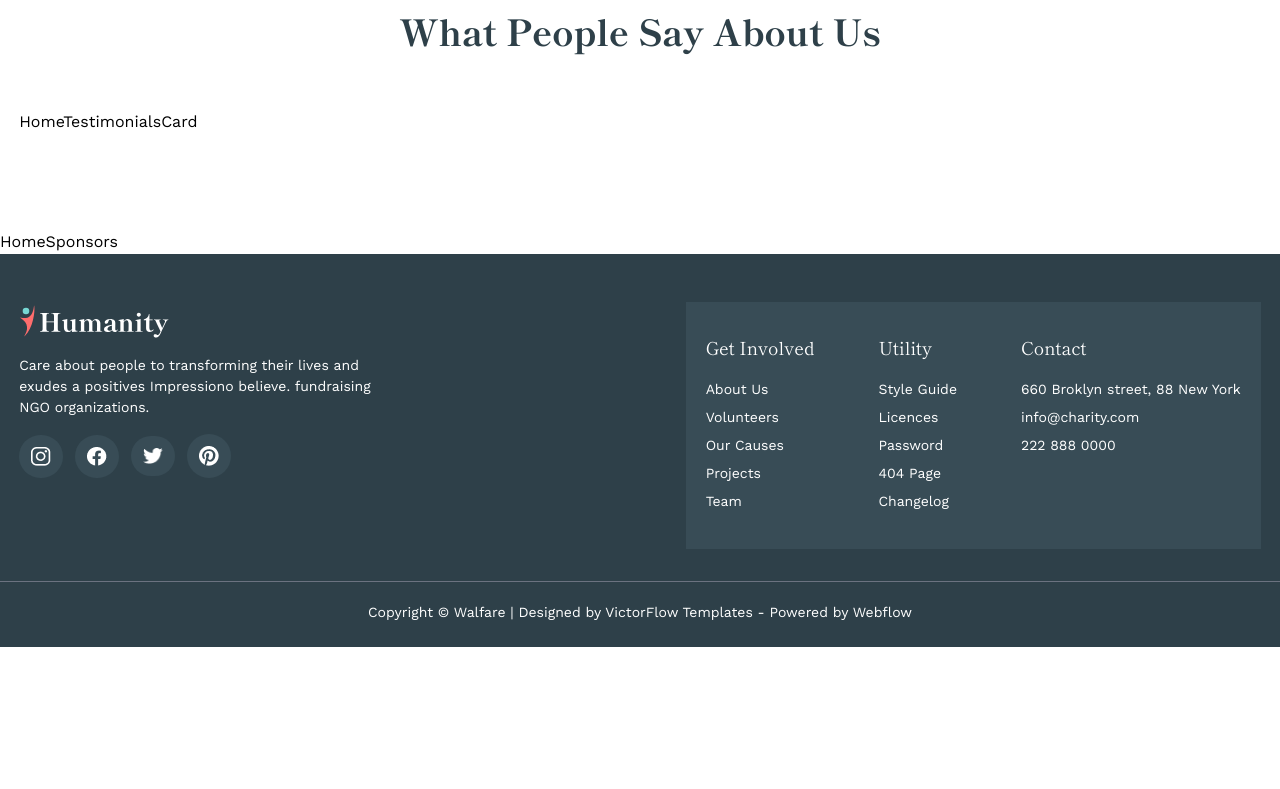
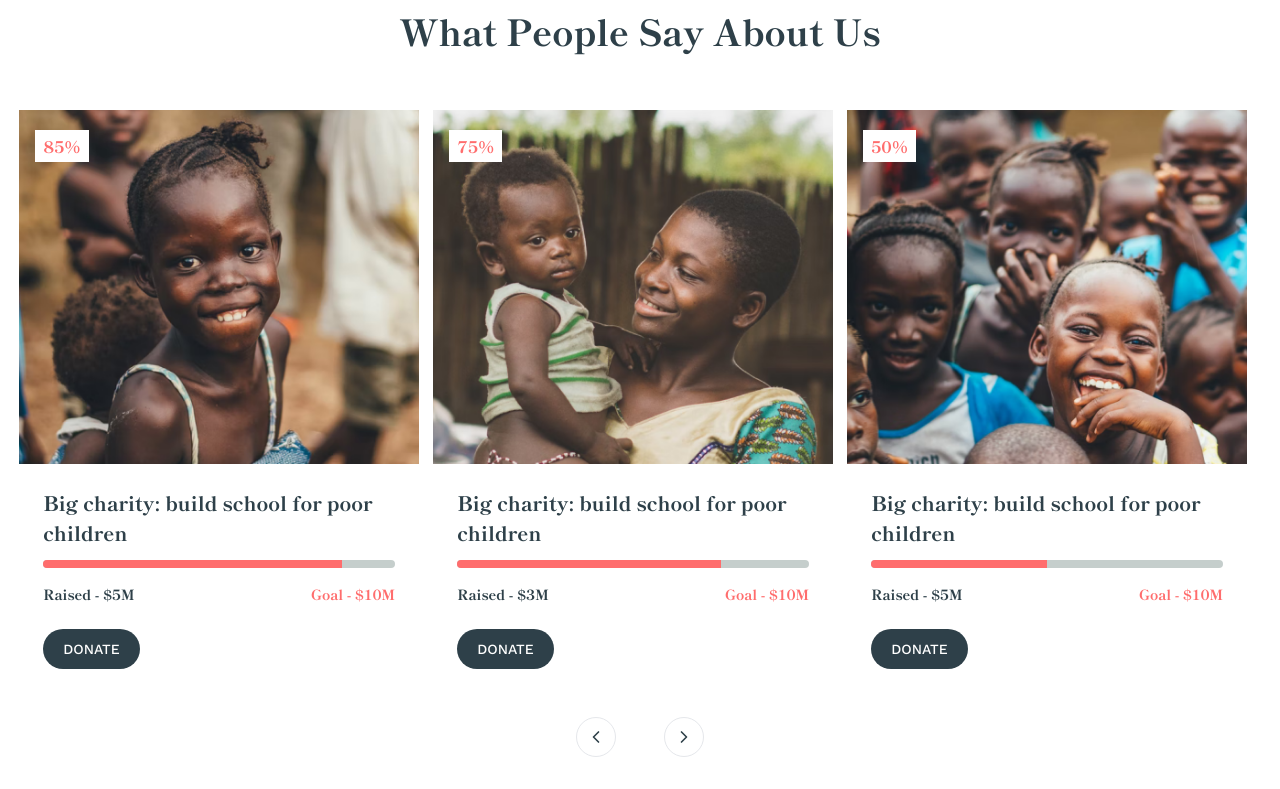
Before and after one commit to gpsimi/humanity_charity, a Next.js app: page / in a window 1280 px wide. Shown: the part 4891-5680 px from the top of the page. Before the commit the page ends 5538 px from the top, so only its background shows below. Built offline with nearby package versions, Linux system fonts and the light colour scheme; a web font is replaced by a local one.

Commit message:
Update HomeTestimonialsCard.tsx

```diff
--- a/components/HomeTestimonialsCard.tsx
+++ b/components/HomeTestimonialsCard.tsx
@@ -1,9 +1,117 @@
-import React from 'react'
+"use client"
+
+import { ChevronLeft, ChevronRight } from "lucide-react";
+import React, { useRef } from "react";
+import Slider from "react-slick";
+import { Button } from "./ui/button";
+import { homeCauses } from "@/constants/page";
+import Image from "next/image";
+import Link from "next/link";
+
 
 const HomeTestimonialsCard = () => {
-  return (
-    <div>HomeTestimonialsCard</div>
-  )
+    let sliderRef = useRef<any>(null);
+    const next = () => {
+        sliderRef.current?.slickNext();
+    };
+    const previous = () => {
+        sliderRef.current?.slickPrev();
+    };
+    const settings = {
+        dots: false,
+        arrows: false,
+        infinite: true,
+        speed: 500,
+        slidesToShow: 3,
+        slidesToScroll: 1,
+        // autoplay: true,
+        responsive: [
+            {
+                breakpoint: 10000,
+                settings: {
+                    slidesToShow: 3,
+                    slidesToScroll: 1,
+                    infinite: true,
+                },
+            },
+            {
+                breakpoint: 1024,
+                settings: {
+                    slidesToShow: 2,
+                    slidesToScroll: 1,
+                    initialSlide: 2,
+                },
+            },
+            {
+                breakpoint: 640,
+                settings: {
+                    slidesToShow: 1,
+                    slidesToScroll: 1,
+                },
+            },
+        ],
+    };
+
+
+    return (
+        <section className="">
+
+            <div className="">
+                <Slider
+                    ref={sliderRef}
+                    {...settings}
+                >
+
+                    {homeCauses.map((donation) => (
+                        <div key={donation.id} className="">
+                            <div className="relative">
+                                <Image
+                                    src={donation.image}
+                                    alt={donation.title}
+                                    width={400}
+                                    height={50}
+                                    className="object-cover md:w-[400px] w-[350px]"
+                                />
+                                <div className="absolute top-5 left-4 bg-white font-bold font-serif px-2 py-1 text-orange-1">
+                                    {donation.percentage}
+                                </div>
+                            </div>
+                            <div className="p-4 md:p-6 bg-white md:w-[400px] w-[350px]">
+                                <h3 className="h3">
+                                    {donation.title}
+                                </h3>
+                                <div className="relative pt-1">
+                                    <div className="overflow-hidden h-2 mb-4 text-xs flex rounded bg-gray-4">
+                                        <div
+                                            style={{ width: donation.percentage }}
+                                            className="shadow-none flex flex-col text-center whitespace-nowrap text-white justify-center bg-orange-1"
+                                        />
+                                    </div>
+                                </div>
+                                <div className="flex justify-between text-gray-7000 mb-4">
+                                    <span className='spanDark'>Raised - {donation.raised}</span>
+                                    <span className='spanOrange'>Goal - {donation.goal}</span>
+                                </div>
+
+                                <Button className="button-dark max-md:mb-3">
+                                    <Link href={`/causes/${donation.id}`}>Donate</Link>
+                                </Button>
+                            </div>
+                        </div>
+                    ))}
+
+                </Slider>
+                <div className="mt-6 flex gap-12 justify-center">
+                    <Button variant="outline" className="bg-white rounded-full" size="icon" onClick={previous}>
+                        <ChevronLeft className="h-5 w-8 text-dark-1" />
+                    </Button>
+                    <Button variant="outline" className="bg-white rounded-full" size="icon" onClick={next}>
+                        <ChevronRight className="h-5 w-8 text-dark-1" />
+                    </Button>
+                </div>
+            </div>
+        </section>
+    )
 }
 
 export default HomeTestimonialsCard
```
